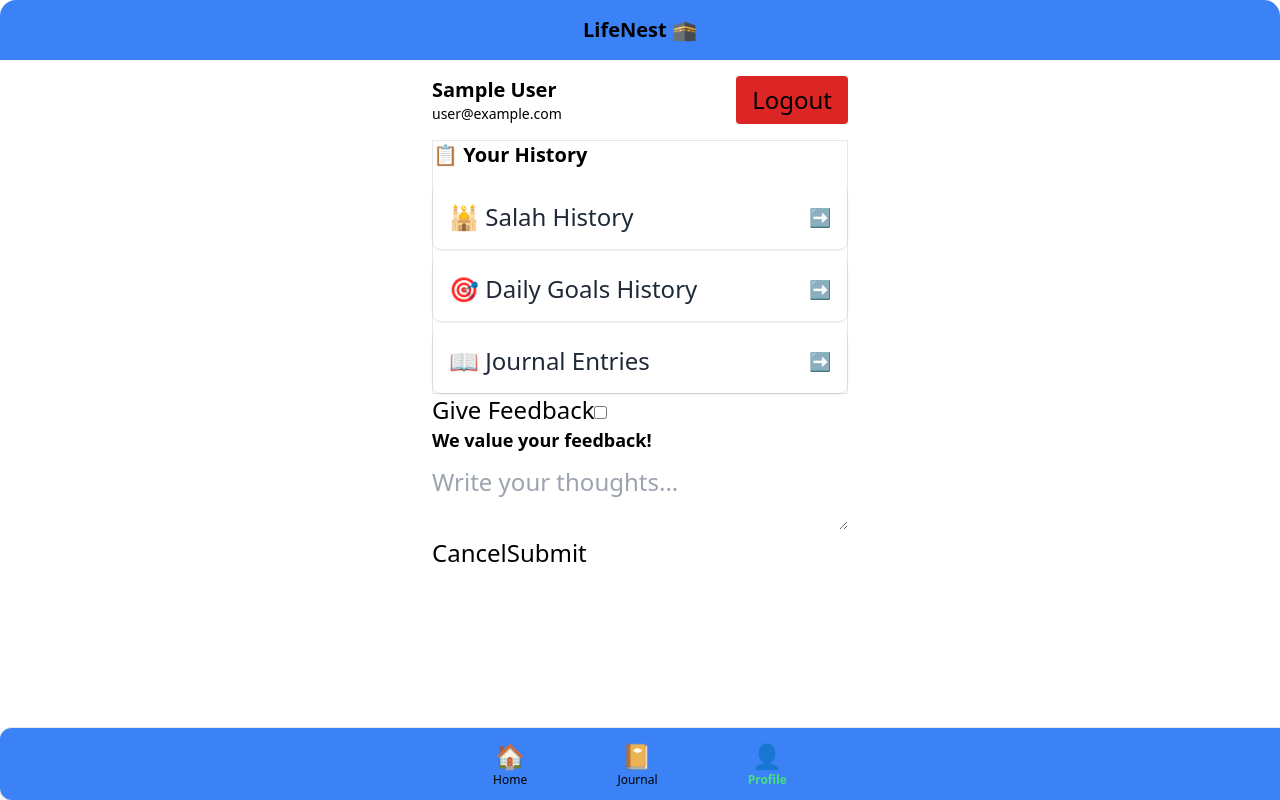
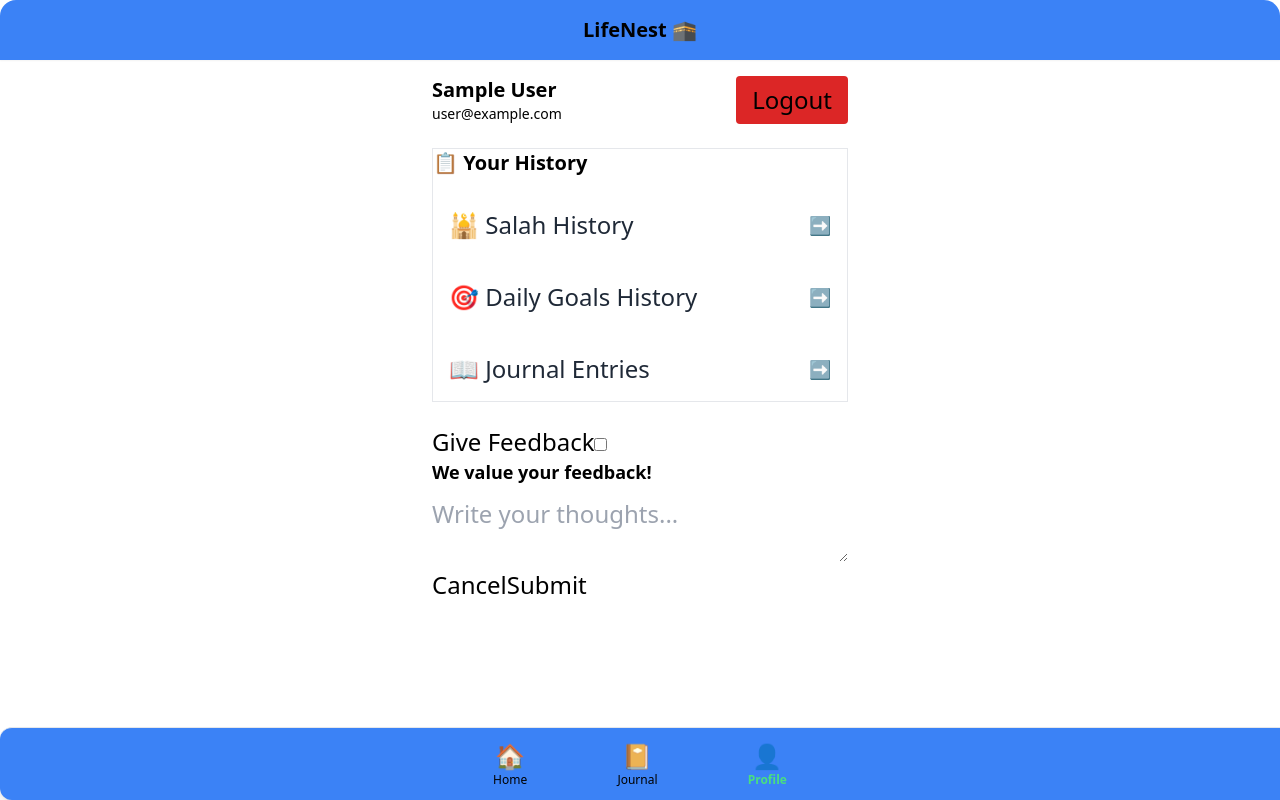
Before and after one commit to abubakar308/lifenest-client-site, a React (Vite) app: page /profile in a window 1280 px wide. Built offline with nearby package versions, Linux system fonts and the light colour scheme; no server answers; sample sign-in values are in the browser's storage.

Commit message:
profile shadow update

```diff
--- a/src/pages/Profile.jsx
+++ b/src/pages/Profile.jsx
@@ -43,9 +43,9 @@ const Profile = () => {
     </button>
   </div>
 
-  <div className="max-w-md mx-auto border mt-4 space-y-4">
+  <div className="max-w-md mx-auto border my-6 space-y-4">
     <h2 className="text-xl font-bold">📋 Your History</h2>
-    <div className="space-y-2">
+    <div className="space-y-2 bg-white rounded-xl">
       {[
         { to: "/salah-history", label: "🕌 Salah History" },
         { to: "/goals-history", label: "🎯 Daily Goals History" },
@@ -55,7 +55,7 @@ const Profile = () => {
         <Link
           key={to}
           to={to}
-          className="flex items-center justify-between p-4 bg-white rounded-lg shadow hover:shadow-md transition-shadow"
+          className="flex items-center justify-between p-4 bg-white rounded-lg hover:shadow-md transition-shadow"
         >
           <span className="text-gray-800 font-medium">{label}</span>
           <span className="text-gray-400 text-lg">➡️</span>
```
